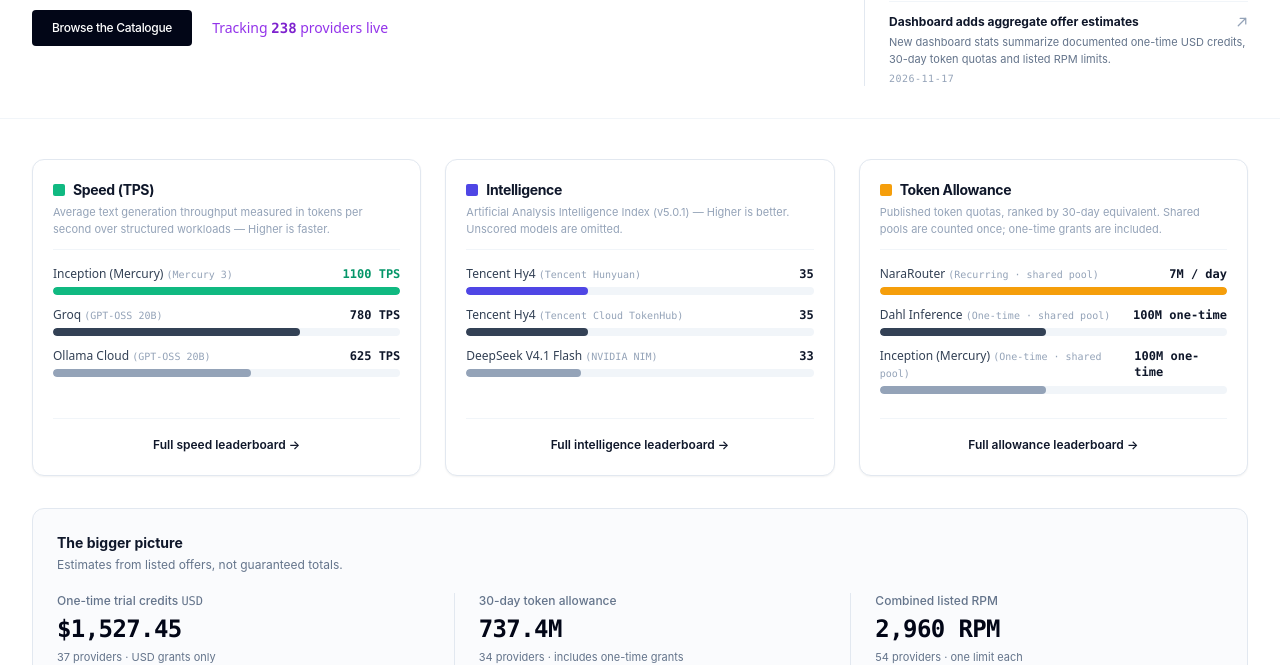
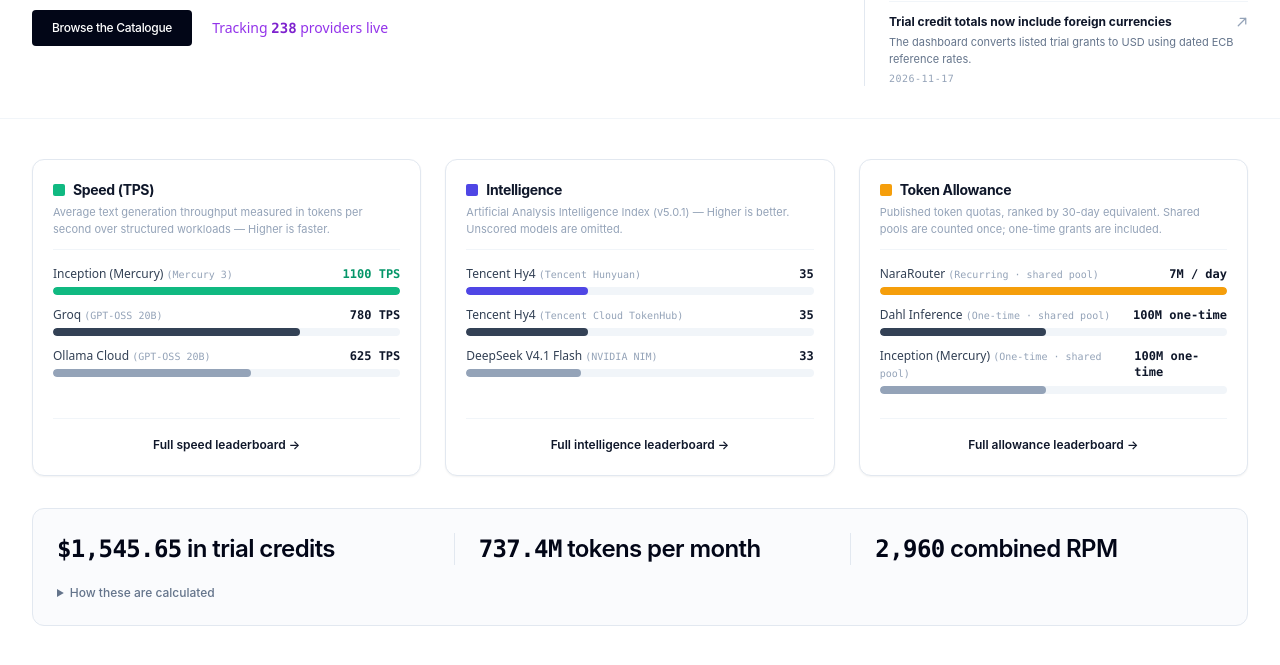
Before and after one commit to Chibbit-99/freetoken, a plain HTML site: page app/index.html in a window 1280 px wide. Shown: the part 287-952 px from the top of the page. Drawn offline with nearby package versions, Linux system fonts and the light colour scheme.

Commit message:
Convert trial credits and simplify stat display
Co-authored-by: arena-agent <297053741+arena-agent@users.noreply.github.com>

```diff
--- a/app/index.html
+++ b/app/index.html
@@ -188,33 +188,24 @@
 
         </div>
 
-        <section aria-labelledby="aggregate-heading" class="mt-8 rounded-xl border border-slate-200 bg-slate-50/70 p-5 sm:p-6">
-            <div class="flex flex-wrap items-baseline justify-between gap-2 mb-5">
-                <div>
-                    <h2 id="aggregate-heading" class="text-sm font-bold text-slate-900">The bigger picture</h2>
-                    <p class="text-xs text-slate-500 mt-1">Estimates from listed offers, not guaranteed totals.</p>
-                </div>
-            </div>
+        <section aria-label="Catalogue totals" class="mt-8 rounded-xl border border-slate-200 bg-slate-50/70 p-5 sm:p-6">
             <dl class="grid grid-cols-1 sm:grid-cols-3 gap-5 sm:gap-6">
                 <div>
-                    <dt class="text-xs font-medium text-slate-500">One-time trial credits <span class="font-mono">USD</span></dt>
-                    <dd id="stat-credit" class="mt-1 text-2xl font-semibold tracking-tight text-slate-950 font-mono" aria-live="polite">&ndash;</dd>
-                    <p id="stat-credit-note" class="text-[11px] text-slate-500 mt-1 leading-relaxed">Loading documented USD grants&hellip;</p>
+                    <dt class="sr-only">Estimated one-time trial credits in USD</dt>
+                    <dd class="text-xl sm:text-2xl font-semibold tracking-tight text-slate-950"><span id="stat-credit" class="font-mono" aria-live="polite">&ndash;</span> in trial credits</dd>
                 </div>
                 <div class="sm:border-l sm:border-slate-200 sm:pl-6">
-                    <dt class="text-xs font-medium text-slate-500">30-day token allowance</dt>
-                    <dd id="stat-tokens" class="mt-1 text-2xl font-semibold tracking-tight text-slate-950 font-mono" aria-live="polite">&ndash;</dd>
-                    <p id="stat-tokens-note" class="text-[11px] text-slate-500 mt-1 leading-relaxed">Loading listed token quotas&hellip;</p>
+                    <dt class="sr-only">Estimated 30-day token allowance, including one-time grants</dt>
+                    <dd class="text-xl sm:text-2xl font-semibold tracking-tight text-slate-950"><span id="stat-tokens" class="font-mono" aria-live="polite">&ndash;</span> tokens per month</dd>
                 </div>
                 <div class="sm:border-l sm:border-slate-200 sm:pl-6">
-                    <dt class="text-xs font-medium text-slate-500">Combined listed RPM</dt>
-                    <dd id="stat-rpm" class="mt-1 text-2xl font-semibold tracking-tight text-slate-950 font-mono" aria-live="polite">&ndash;</dd>
-                    <p id="stat-rpm-note" class="text-[11px] text-slate-500 mt-1 leading-relaxed">Loading documented rate limits&hellip;</p>
+                    <dt class="sr-only">Combined listed requests per minute</dt>
+                    <dd class="text-xl sm:text-2xl font-semibold tracking-tight text-slate-950"><span id="stat-rpm" class="font-mono" aria-live="polite">&ndash;</span> combined RPM</dd>
                 </div>
             </dl>
             <details class="mt-5 text-xs text-slate-500">
                 <summary class="cursor-pointer font-medium hover:text-slate-900">How these are calculated</summary>
-                <p class="mt-2 leading-relaxed">Credits include known one-time USD grants only; some require a card or eligibility. Tokens include known quotas normalized to 30 days and one-time grants counted once. RPM sums one listed limit per provider; limits differ in scope. Unknown amounts are excluded, and offers may overlap, expire or change.</p>
+                <p class="mt-2 leading-relaxed">Estimates, not guaranteed totals. Credits include known one-time grants converted to USD at <a class="underline" href="https://www.ecb.europa.eu/stats/policy_and_exchange_rates/euro_reference_exchange_rates/html/index.en.html" target="_blank" rel="noopener">ECB reference rates</a> from 17 November 2026; some require a card or eligibility. Tokens include known quotas normalized to 30 days and one-time grants counted once. RPM sums one listed limit per provider; limits differ in scope. Unknown amounts are excluded, and offers may overlap, expire or change.</p>
             </details>
         </section>
     </main>
@@ -553,14 +544,11 @@
             var tokens = pools.reduce(function (sum, row) { return sum + row.monthly; }, 0);
             $('stat-tokens').textContent = pools.length ? compactTokens(tokens) : 'Not available';
             $('stat-tokens').title = pools.length ? Math.round(tokens).toLocaleString('en-US') + ' estimated tokens' : '';
-            $('stat-tokens-note').textContent = pools.length + ' providers · includes one-time grants';
 
             var data = state.aggregates;
             if (!data) {
                 $('stat-credit').textContent = 'Unavailable';
                 $('stat-rpm').textContent = 'Unavailable';
-                $('stat-credit-note').textContent = 'Curated credit data could not be loaded.';
-                $('stat-rpm-note').textContent = 'Curated rate-limit data could not be loaded.';
                 return;
             }
             var ids = {};
@@ -573,11 +561,22 @@
                 }, { total: 0, count: 0 });
             }
             var credits = totalKnown(data.trial_credit_usd);
+            var foreign = data.trial_credit_foreign || {};
+            var fx = data.fx_reference && data.fx_reference.rates_per_eur || {};
+            Object.keys(foreign).forEach(function (id) {
+                var grant = foreign[id];
+                var rate = grant && fx[grant.currency];
+                if (ids[id] && grant && !Object.prototype.hasOwnProperty.call(data.trial_credit_usd || {}, id) &&
+                    typeof grant.amount === 'number' && isFinite(grant.amount) && grant.amount >= 0 &&
+                    typeof rate === 'number' && isFinite(rate) && rate > 0 &&
+                    typeof fx.USD === 'number' && isFinite(fx.USD) && fx.USD > 0) {
+                    credits.total += grant.amount / rate * fx.USD;
+                    credits.count++;
+                }
+            });
             var rpm = totalKnown(data.requests_per_minute);
             $('stat-credit').textContent = credits.count ? '$' + credits.total.toLocaleString('en-US', { minimumFractionDigits: 2, maximumFractionDigits: 2 }) : 'Not available';
-            $('stat-credit-note').textContent = credits.count + ' providers · USD grants only';
-            $('stat-rpm').textContent = rpm.count ? rpm.total.toLocaleString('en-US') + ' RPM' : 'Not available';
-            $('stat-rpm-note').textContent = rpm.count + ' providers · one limit each';
+            $('stat-rpm').textContent = rpm.count ? rpm.total.toLocaleString('en-US') : 'Not available';
         }
 
         function modelFamilies(p) {
--- a/data/aggregate_metrics.json
+++ b/data/aggregate_metrics.json
@@ -1,5 +1,5 @@
 {
-  "description": "Curated advertised values from catalogue records. One conservative RPM per provider; one-time USD credits only. Excludes unknowns, non-USD and recurring monetary credits.",
+  "description": "Curated trial amounts from catalogue records and one conservative RPM per provider. Non-USD amounts are converted using the dated ECB reference rates; recurring and unknown credits are excluded.",
   "trial_credit_usd": {
     "upstage": 10,
     "fireworks-ai": 1,
@@ -94,5 +94,48 @@
     "flonno": 60,
     "boundless-api": 10,
     "infercom": 20
+  },
+  "fx_reference": {
+    "date": "2026-11-17",
+    "source": "https://www.ecb.europa.eu/stats/policy_and_exchange_rates/euro_reference_exchange_rates/html/index.en.html",
+    "base": "EUR",
+    "rates_per_eur": {
+      "EUR": 1,
+      "USD": 1.0989,
+      "CNY": 7.3254,
+      "INR": 102.72,
+      "MYR": 4.4983
+    },
+    "note": "ECB reference rates are informational, not live conversion rates. Sarvam and Sarvam AI describe the same signup credit; count it once."
+  },
+  "trial_credit_foreign": {
+    "infercom": {
+      "amount": 5,
+      "currency": "EUR"
+    },
+    "baidu-qianfan": {
+      "amount": 20,
+      "currency": "CNY"
+    },
+    "ilmu": {
+      "amount": 20,
+      "currency": "MYR"
+    },
+    "xiaomi-mimo": {
+      "amount": 10,
+      "currency": "CNY"
+    },
+    "stepfun": {
+      "amount": 10,
+      "currency": "CNY"
+    },
+    "ppio": {
+      "amount": 5,
+      "currency": "CNY"
+    },
+    "sarvam-ai": {
+      "amount": 100,
+      "currency": "INR"
+    }
   }
 }
--- a/data/announcements.json
+++ b/data/announcements.json
@@ -29,6 +29,19 @@
         "Typhoon: free research API, 5 req/s, 131K context",
         "Sarvam: Rs 100 credits that never expire",
         "Onomeo refreshed: site-wide free-call pool, refreshed every 5 hours"
+      ]
+    },
+    {
+      "id": "2026-11-17-trial-credit-totals-now-include-foreign-currenci",
+      "date": "2026-11-17",
+      "kind": "update",
+      "title": "Trial credit totals now include foreign currencies",
+      "summary": "The dashboard converts listed trial grants to USD using dated ECB reference rates.",
+      "providers": [],
+      "details": [
+        "EUR, CNY, INR and MYR grants converted before rounding the total",
+        "Duplicate Sarvam signup credit counted once",
+        "Rates are a dated snapshot and eligibility varies"
       ]
     },
     {
```
Also changed, not shown: 2 other files.
